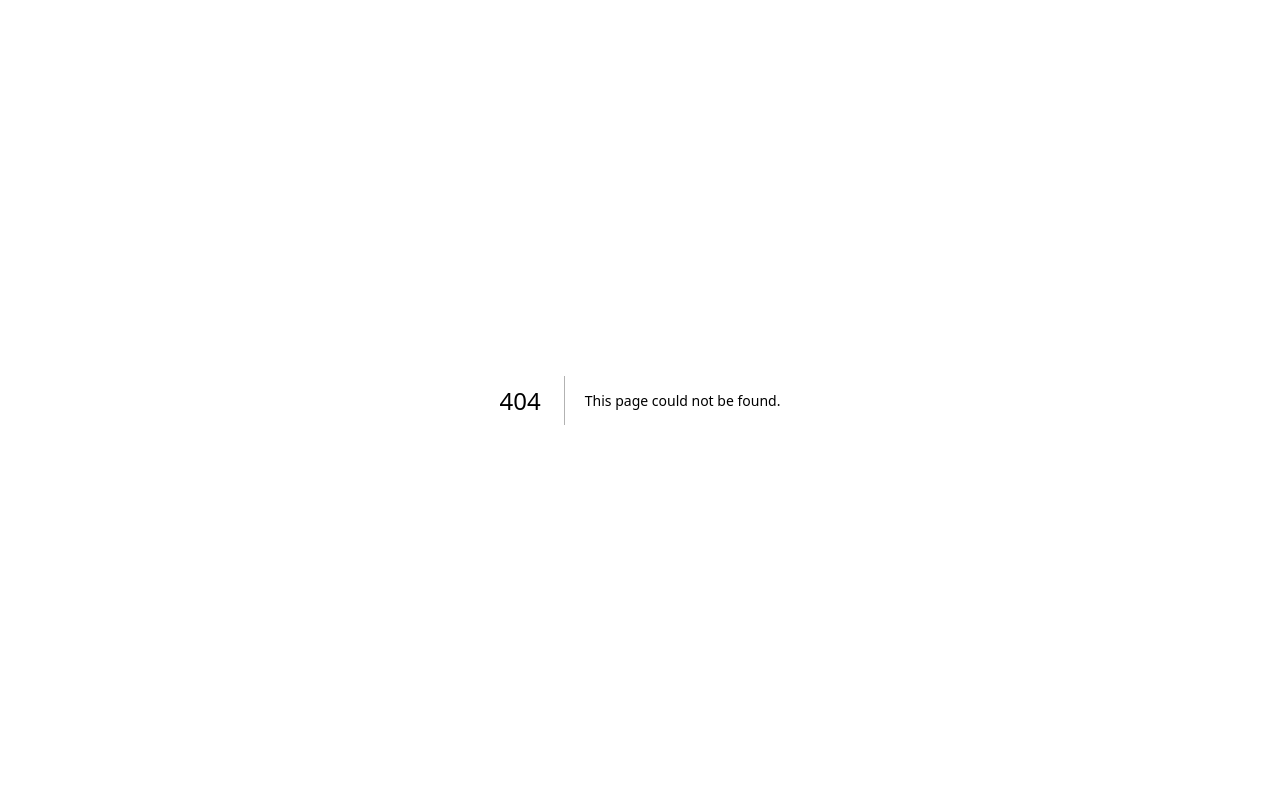
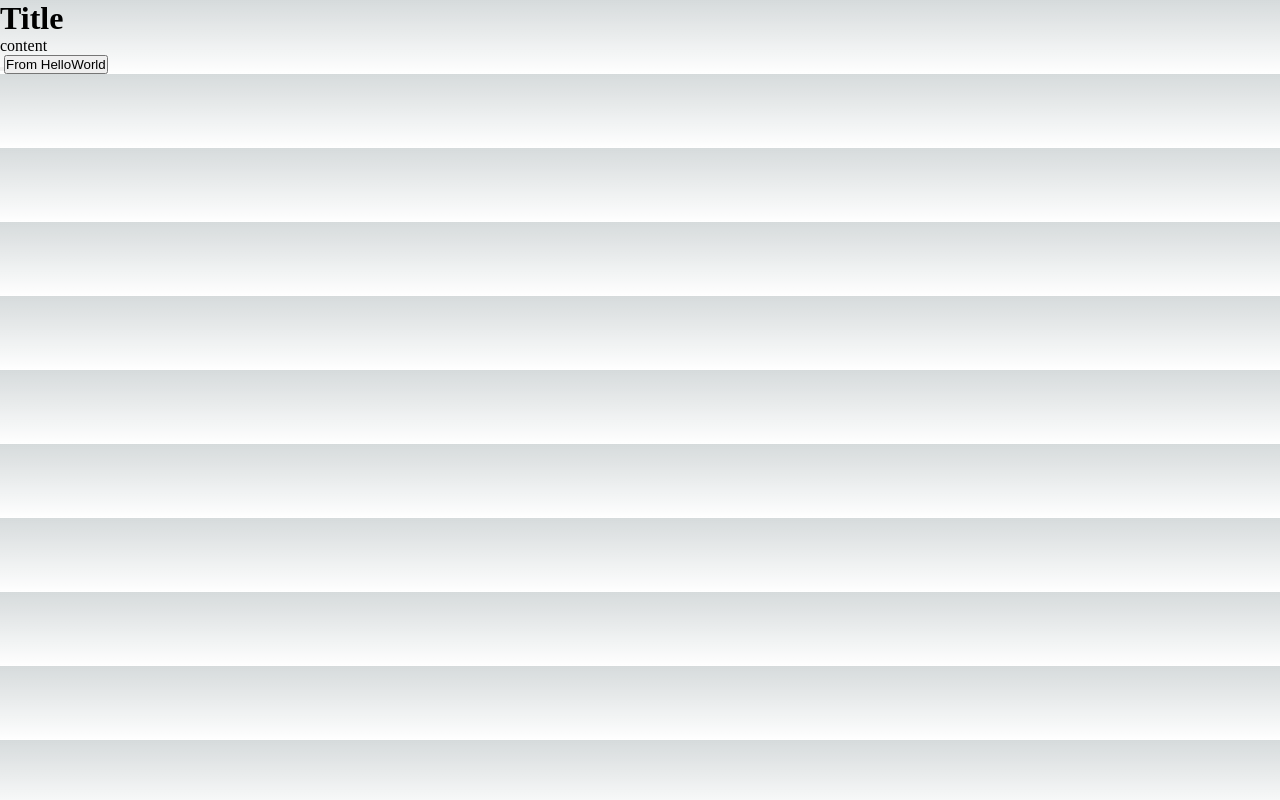
Before and after one commit to JZ8xNeXY/rails-next-app, a Next.js app in the folder next/: page /hello_world in a window 1280 px wide. Before the commit this address had no page. Built offline with nearby package versions, Linux system fonts and the light colour scheme.

Commit message:
Next.jsの仕組み

```diff
--- /dev/null
+++ b/next/src/components/SimpleButton.tsx
@@ -0,0 +1,12 @@
+import React from 'react'
+
+type SimpleButtonProps = {
+  text?: string
+  onClick: () => void
+}
+
+const SimpleButton: React.FC<SimpleButtonProps> = (props) => {
+  return <button onClick={props.onClick}>{props.text}</button>
+}
+
+export default SimpleButton
--- /dev/null
+++ b/next/src/pages/hello_world.tsx
@@ -0,0 +1,19 @@
+import type { NextPage } from 'next'
+import SimpleButton from '@/components/SimpleButton'
+
+const Helloworld: NextPage = () => {
+  const handleOnClick = () => {
+    console.log('Clicked')
+  }
+
+  return (
+    <>
+      <h1>Title</h1>
+      <p>content</p>
+      <SimpleButton />
+      <SimpleButton text={'From HelloWorld'} onClick={handleOnClick} />
+    </>
+  )
+}
+
+export default Helloworld
```
